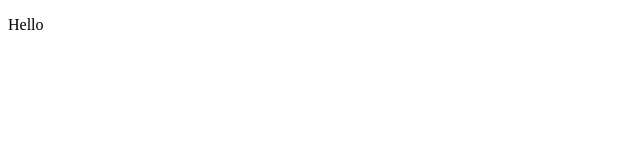
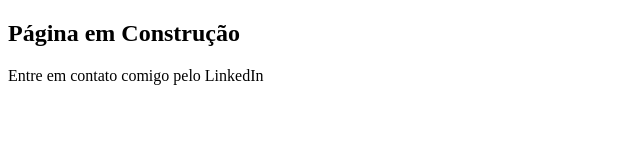
Before and after one commit to marcio-ti/marcio-ti.github.io, a plain HTML site: page index.html in a window 1280 px wide. Shown: the whole page, without its empty margins (0-640 px from the left). Drawn offline with Linux system fonts and the light colour scheme.

Commit message:
Update index.html
Adição do link para contato no LinkedIn

```diff
--- a/index.html
+++ b/index.html
@@ -5,6 +5,7 @@
     <title>Márcio dos Santos</title>
 </head>
 <body>
-    <p>Hello</p>
+    <h2>Página em Construção</h2>
+    <p>Entre em contato comigo pelo LinkedIn <a src='https://www.linkedin.com/in/marcio-dos-santos-ecn/'/></p>
 </body>
 </html>
```
